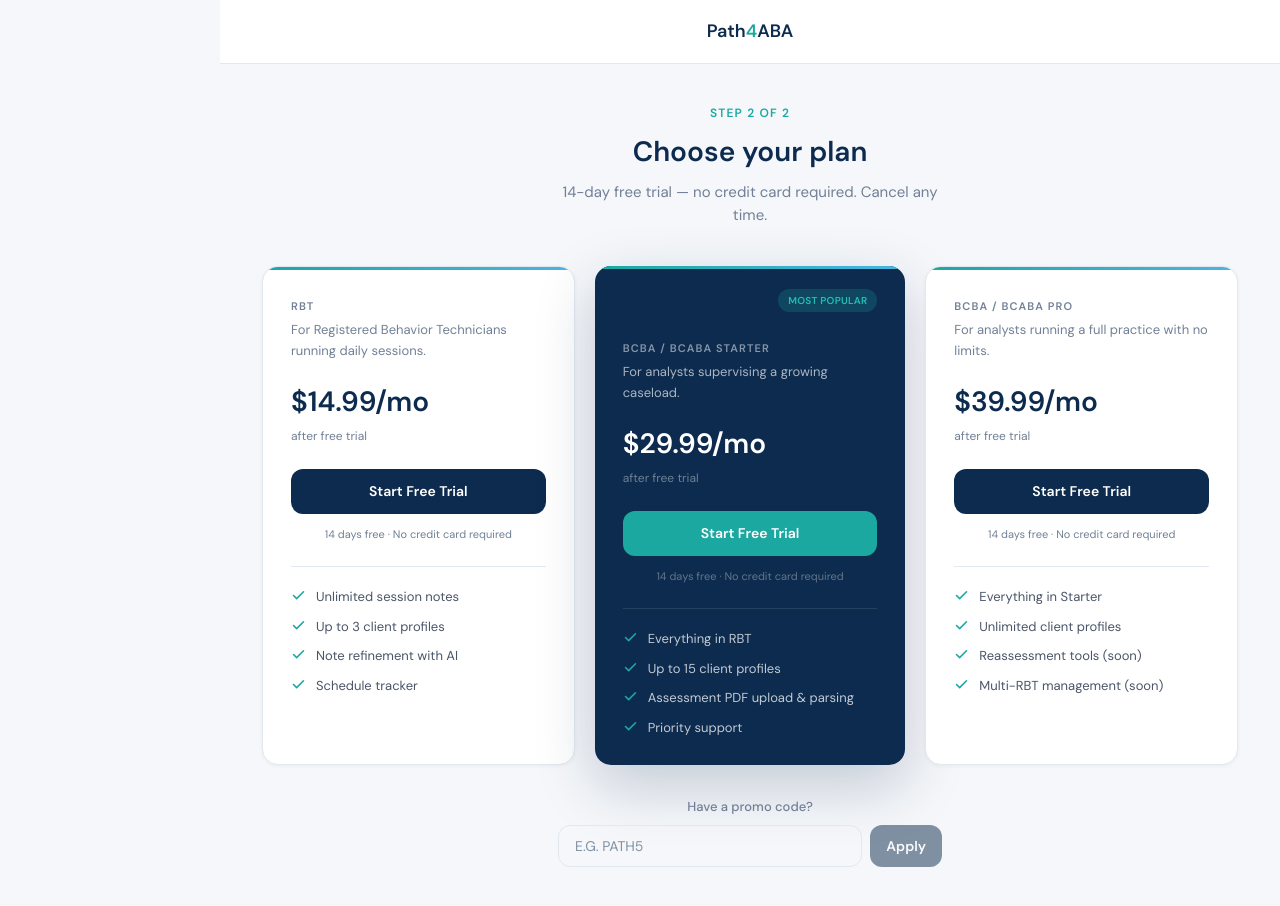
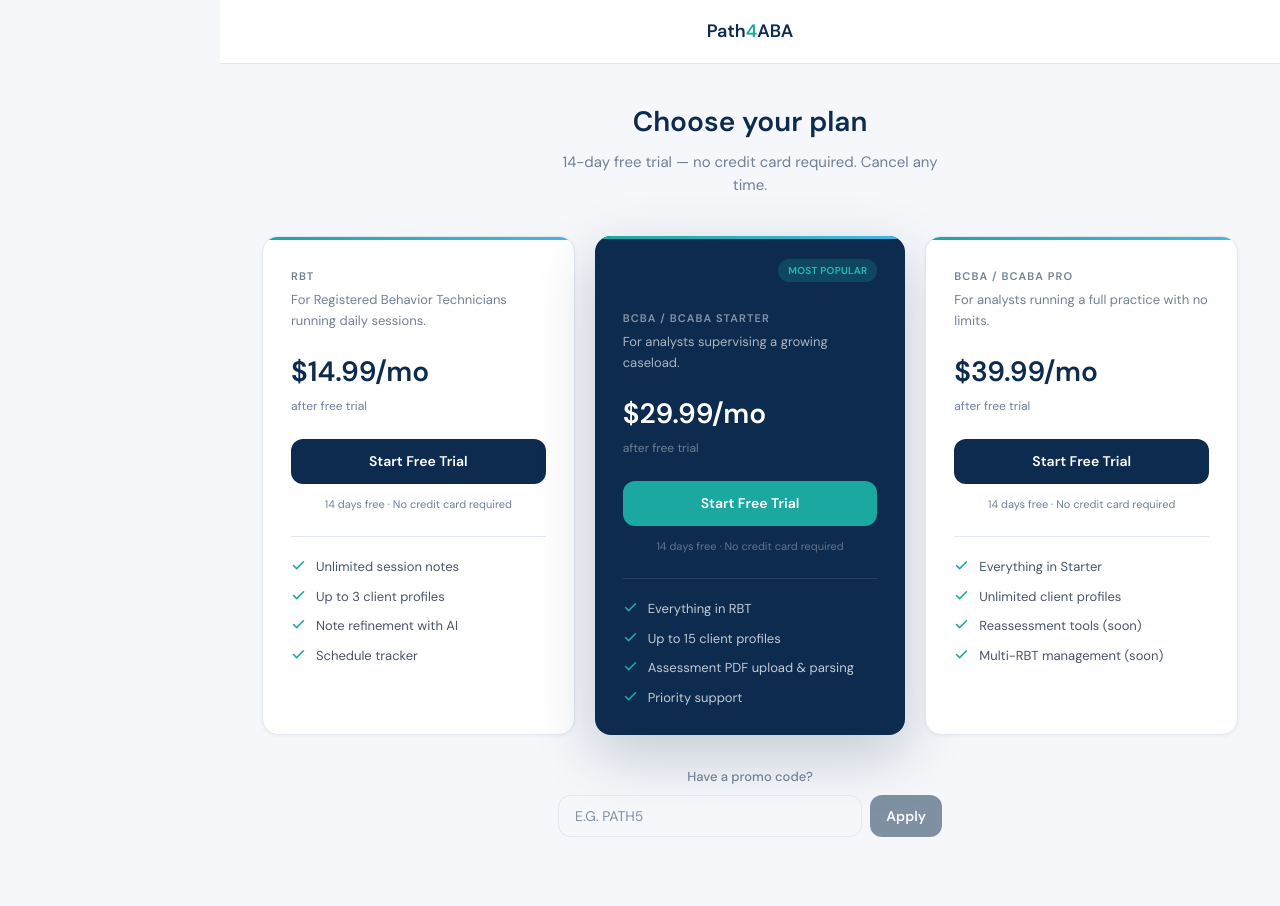
Before and after one commit to marlonfdz03-lang/path4aba, a Next.js app: page /onboarding in a window 1280 px wide. Shown: the top 906 px of the page. Built offline with nearby package versions, Linux system fonts and the light colour scheme; no server answers.

Commit message:
fix: remove step indicator and fix promo text

```diff
--- a/app/onboarding/page.tsx
+++ b/app/onboarding/page.tsx
@@ -111,7 +111,6 @@
 
       {/* Hero */}
       <div className="text-center py-10 px-6">
-        <p className="text-[12px] uppercase tracking-widest font-semibold mb-3" style={{ color: "var(--teal)" }}>Step 2 of 2</p>
         <h1 className="text-[28px] font-semibold leading-tight mb-3" style={{ color: "var(--text1)" }}>
           Choose your plan
         </h1>
```
